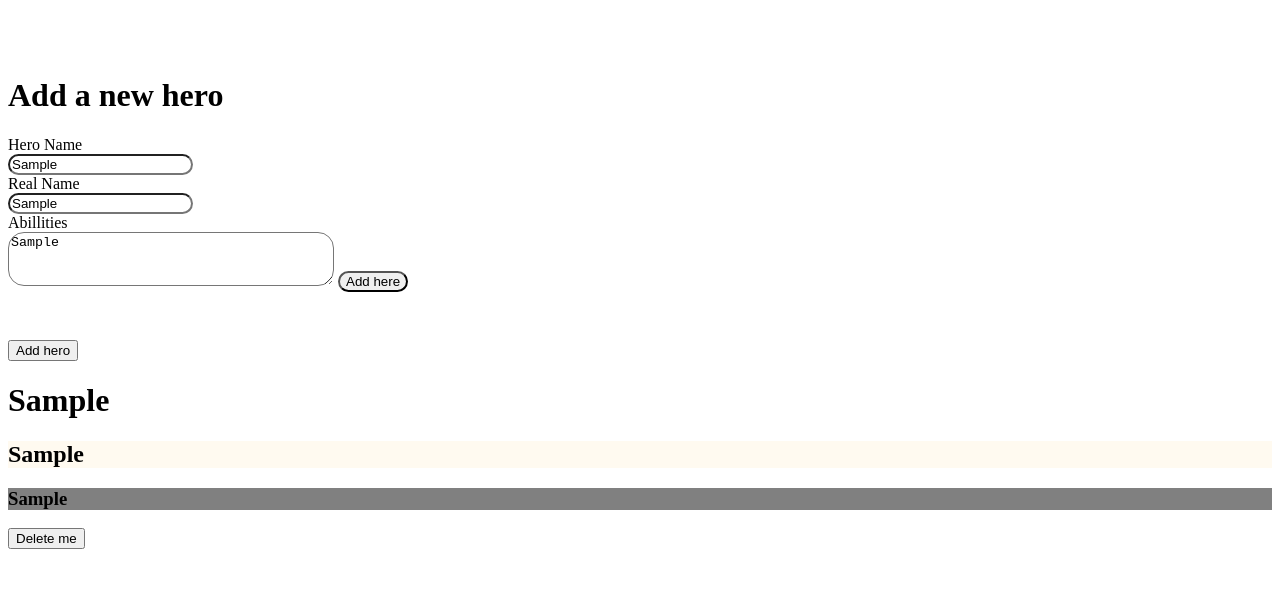
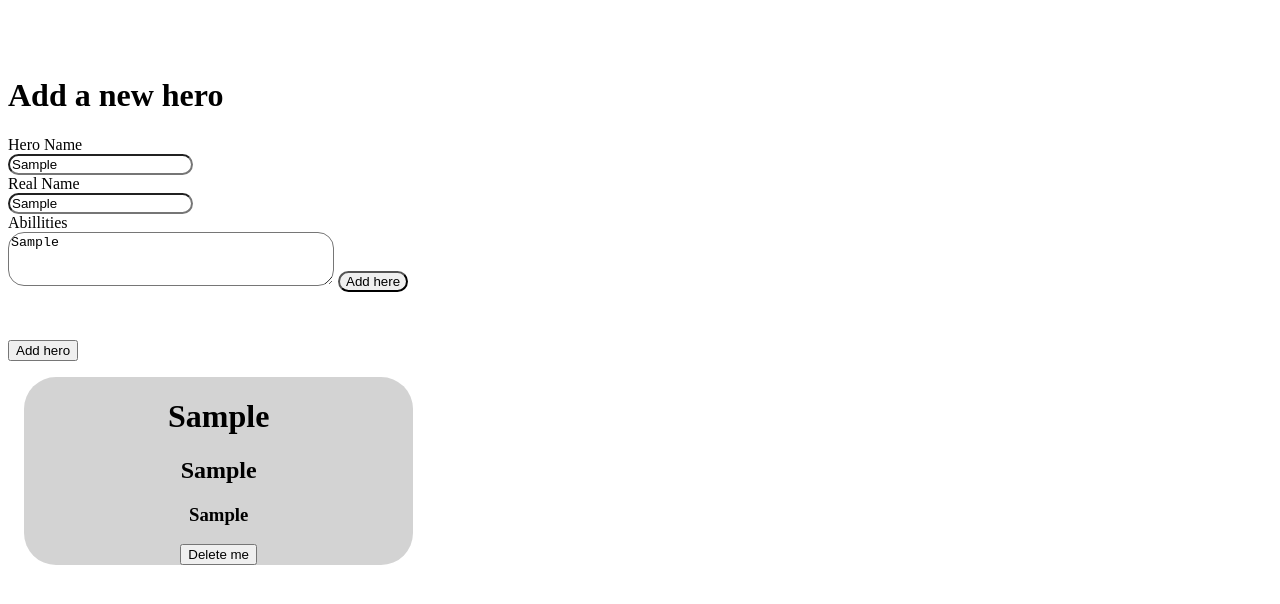
Before and after one commit to MouadNaji/superheroes, a plain HTML site: page index.html in a window 1280 px wide. Both pictures are taken after typing "Sample", "Sample", "Sample" into the empty fields and a click on the input "Add here". Drawn offline with Linux system fonts and the light colour scheme; no server answers.

Commit message:
lidt style

```diff
--- a/index.html
+++ b/index.html
@@ -5,29 +5,7 @@
     <meta name="viewport" content="width=device-width, initial-scale=1.0" />
     <meta http-equiv="X-UA-Compatible" content="ie=edge" />
     <title>Document</title>
-    <style>
-      h1 {
-        background-color: wheatgit;
-      }
-      h2 {
-        background-color: floralwhite;
-      }
-      h3 {
-        background-color: gray;
-      }
-      #form {
-        padding: 3rem;
-        padding-left: 0;
-      }
-      input {
-        border-radius: 2rem;
-      }
-      textarea {
-        border-radius: 1rem;
-        height: 3rem;
-        width: 20rem;
-      }
-    </style>
+    <link rel="stylesheet" href="style.css" />
   </head>
   <body>
     <form id="form">
@@ -56,7 +34,7 @@
       <input name="sub" type="submit" value="Add here" />
     </form>
     <button id="button">Add hero</button>
-    <template>
+    <template id="template1">
       <div class="temp">
         <h1></h1>
         <h2></h2>
--- /dev/null
+++ b/style.css
@@ -0,0 +1,27 @@
+#form {
+  padding: 3rem;
+  padding-left: 0;
+}
+input {
+  border-radius: 2rem;
+}
+textarea {
+  border-radius: 1rem;
+  height: 3rem;
+  width: 20rem;
+}
+#liste {
+  display: grid;
+  grid-template-columns: 1fr 1fr 1fr;
+  text-align: center;
+}
+#liste div {
+  margin: 1rem;
+  background: lightgray;
+  border-radius: 2rem;
+}
+#liste div:hover {
+  background: rgb(171, 158, 158);
+  transform: rotate(3deg);
+  transition: 0.1s ease-in;
+}
```
